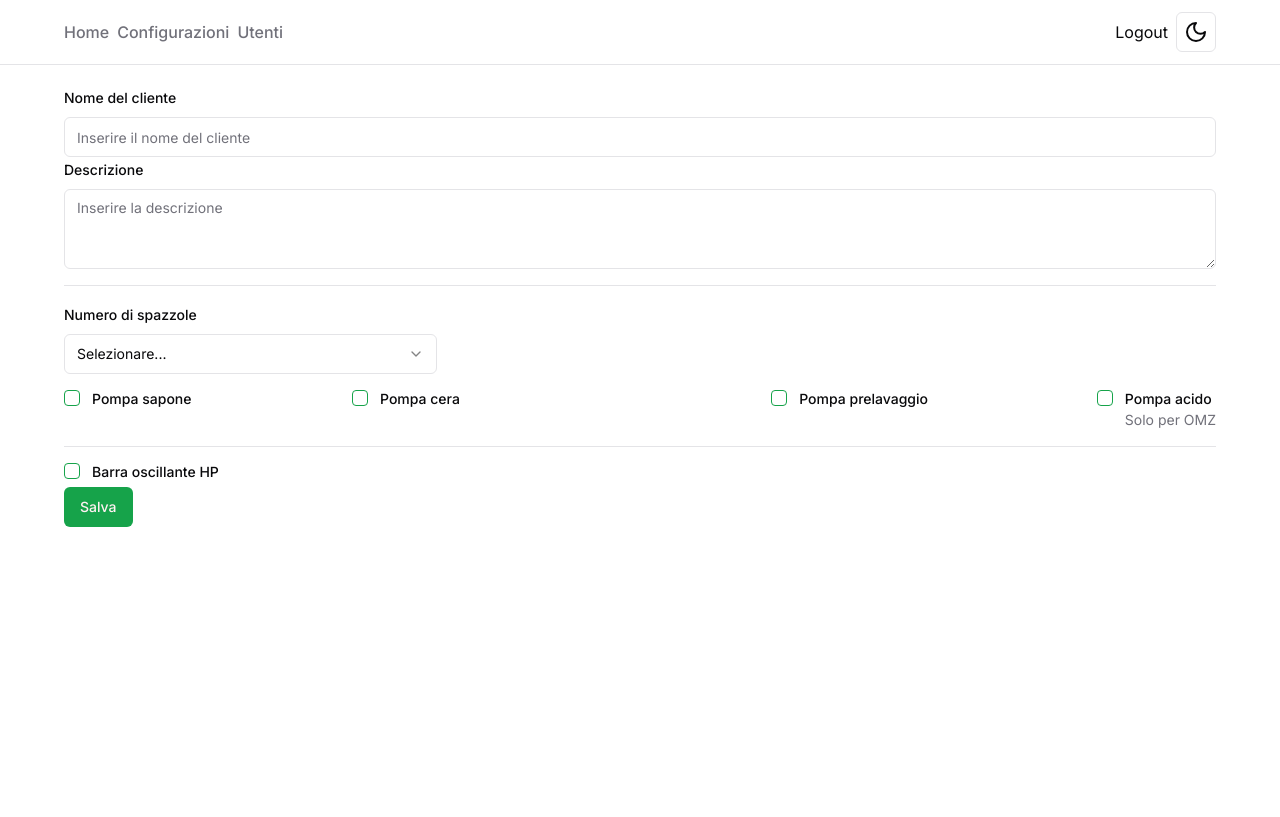
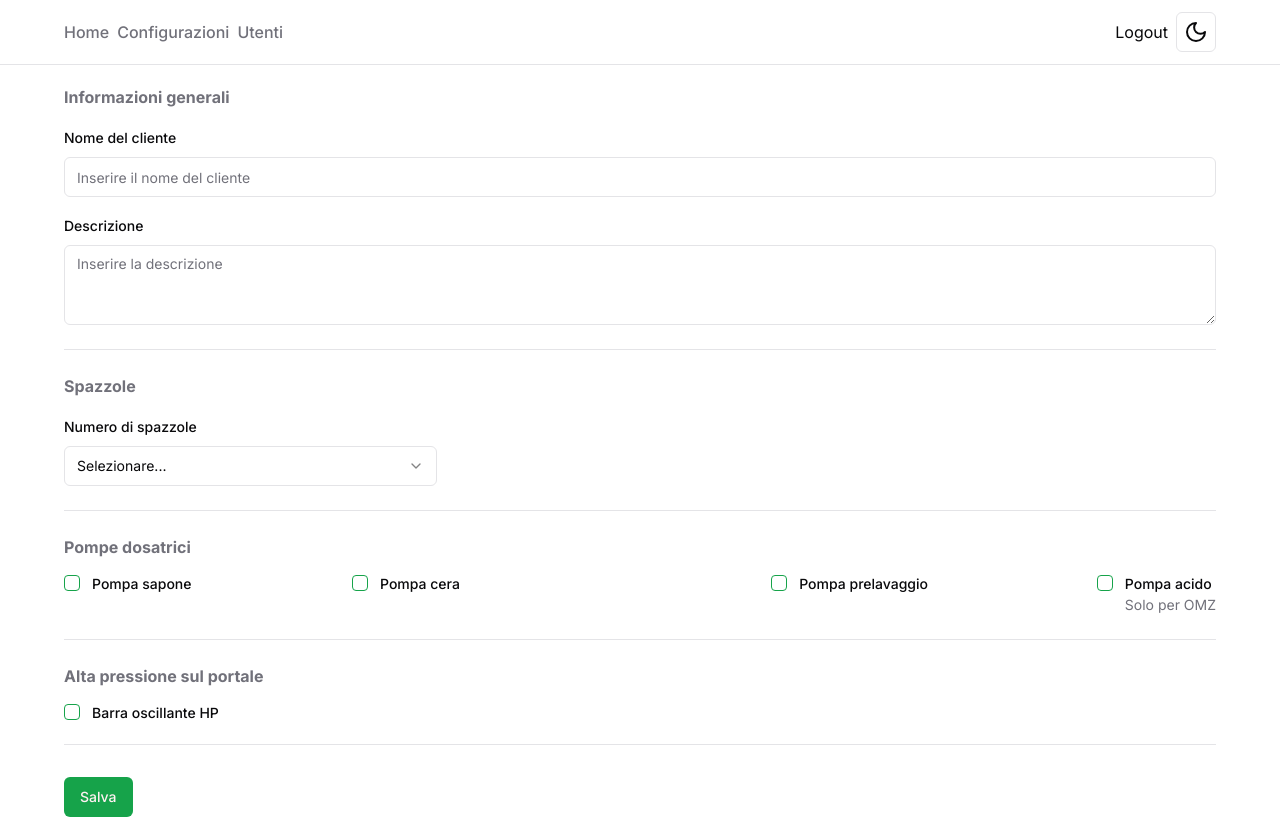
Before and after one commit to slinden2/product-configurator, a Next.js app: page /configurations/new in a window 1280 px wide. Built offline with nearby package versions, Linux system fonts and the light colour scheme.

Commit message:
Adds some css

```diff
--- a/components/ConfigForm.tsx
+++ b/components/ConfigForm.tsx
@@ -12,6 +12,7 @@ import TextareaField from "@/components/TextareaField";
 import SelectField from "@/components/SelectField";
 import { Separator } from "@/components/ui/separator";
 import CheckboxField from "@/components/CheckboxField";
+import FormSection from "@/components/FormSection";
 
 export type ConfigFormData = z.infer<typeof configSchema>;
 
@@ -35,6 +36,7 @@ const ConfigForm = () => {
     <div>
       <Form {...form}>
         <form onSubmit={form.handleSubmit(onSubmit)}>
+          <FormSection title="Informazioni generali">
             <InputField
               name="name"
               label="Nome del cliente"
@@ -45,7 +47,8 @@ const ConfigForm = () => {
               label="Descrizione"
               placeholder="Inserire la descrizione"
             />
-          <Separator className="my-4" />
+          </FormSection>
+          <FormSection title="Spazzole">
             <div className="md:flex md:justify-between md:gap-4">
               <SelectField
                 name="brush_num"
@@ -84,6 +87,8 @@ const ConfigForm = () => {
                 </>
               )}
             </div>
+          </FormSection>
+          <FormSection title="Pompe dosatrici">
             <div className="mt-4 grid grid-rows-2 grid-cols-2 md:grid-rows-1 md:grid-cols-4">
               <CheckboxField
                 name="has_shampoo_pump"
@@ -148,7 +153,8 @@ const ConfigForm = () => {
                 />
               </div>
             )}
-          <Separator className="my-4" />
+          </FormSection>
+          <FormSection title="Alta pressione sul portale">
             <div className="flex gap-4">
               <CheckboxField
                 name="has_hp_roof_bar"
@@ -162,6 +168,7 @@ const ConfigForm = () => {
                 />
               )}
             </div>
+          </FormSection>
           <Button className="mt-2" type="submit">
             Salva
           </Button>
--- /dev/null
+++ b/components/FormSection.tsx
@@ -0,0 +1,19 @@
+import { Separator } from "@/components/ui/separator";
+import React, { HTMLAttributes } from "react";
+
+interface Props extends HTMLAttributes<HTMLDivElement> {
+  children: React.ReactNode;
+  title: string;
+}
+
+const FormSection = ({ children, title, ...rest }: Props) => {
+  return (
+    <section {...rest}>
+      <h2 className="text-muted-foreground text-1xl font-bold mb-4">{title}</h2>
+      {children}
+      <Separator className="my-6" />
+    </section>
+  );
+};
+
+export default FormSection;
--- a/components/InputField.tsx
+++ b/components/InputField.tsx
@@ -27,7 +27,7 @@ const InputField = ({ name, label, placeholder }: InputFieldProps) => {
       defaultValue=""
       render={({ field }) => {
         return (
-          <FormItem>
+          <FormItem className="mb-4">
             <FormLabel>{label}</FormLabel>
             <FormControl>
               <Input placeholder={placeholder} {...field} />
```
Lines whose indentation alone changed are shown as unchanged.
